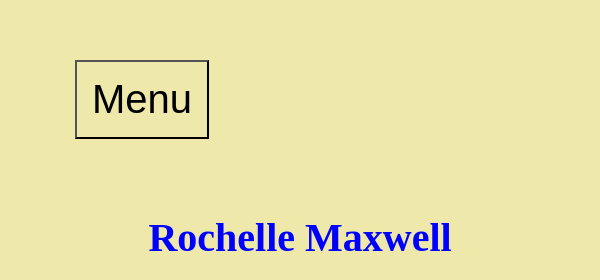
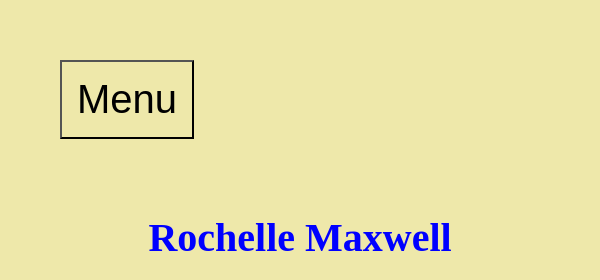
Before and after one commit to msmaxiii/Project-1, a plain HTML site: page index.html in a window 600 px wide. Shown: the top 280 px of the page. Drawn offline with Linux system fonts and the light colour scheme.

Commit message:
Update style.css

```diff
--- a/CSS/style.css
+++ b/CSS/style.css
@@ -85,12 +85,7 @@ body {
      display:block;
  }
 
- @media(max-width: 699px)and (min-width: 520px) {
-     nav{
-         padding-left: 30px;
-         background: url(pic.jpg);
-     }
-    }
+ @media(max-width: 600px){}
 
 
 
```
